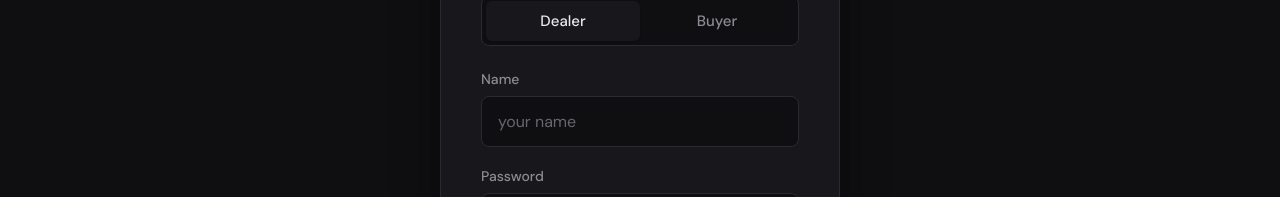
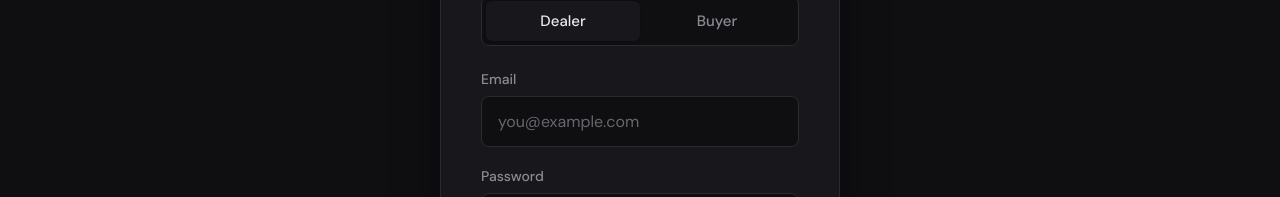
Before and after one commit to aaronhillier321/stock-your-lot-ui, a React (Vite) app: page / in a window 1280 px wide. Shown: the part 257-454 px from the top of the page. Built offline with nearby package versions, Linux system fonts and the light colour scheme.

Commit message:
change to email

```diff
--- a/src/Login.jsx
+++ b/src/Login.jsx
@@ -9,7 +9,7 @@ const ROLE_BUYER = 'buyer'
 export default function Login() {
   const navigate = useNavigate()
   const [role, setRole] = useState(ROLE_DEALER)
-  const [username, setUsername] = useState('')
+  const [email, setEmail] = useState('')
   const [password, setPassword] = useState('')
   const [error, setError] = useState('')
   const [isSubmitting, setIsSubmitting] = useState(false)
@@ -17,8 +17,8 @@ export default function Login() {
   async function handleSubmit(e) {
     e.preventDefault()
     setError('')
-    if (!username.trim()) {
-      setError('Please enter your name.')
+    if (!email.trim()) {
+      setError('Please enter your email.')
       return
     }
     if (!password) {
@@ -30,7 +30,7 @@ export default function Login() {
       const res = await fetch(`${getApiBase()}/api/login`, {
         method: 'POST',
         headers: { 'Content-Type': 'application/json' },
-        body: JSON.stringify({ username: username.trim(), password }),
+        body: JSON.stringify({ email: email.trim(), password }),
       })
       const data = await res.json().catch(() => ({}))
       if (!res.ok) {
@@ -83,14 +83,14 @@ export default function Login() {
           )}
 
           <label className="login-label">
-            Name
+            Email
             <input
-              type="text"
+              type="email"
               className="login-input"
-              placeholder="your name"
-              value={username}
-              onChange={(e) => setUsername(e.target.value)}
-              autoComplete="username"
+              placeholder="you@example.com"
+              value={email}
+              onChange={(e) => setEmail(e.target.value)}
+              autoComplete="email"
               disabled={isSubmitting}
             />
           </label>
```
